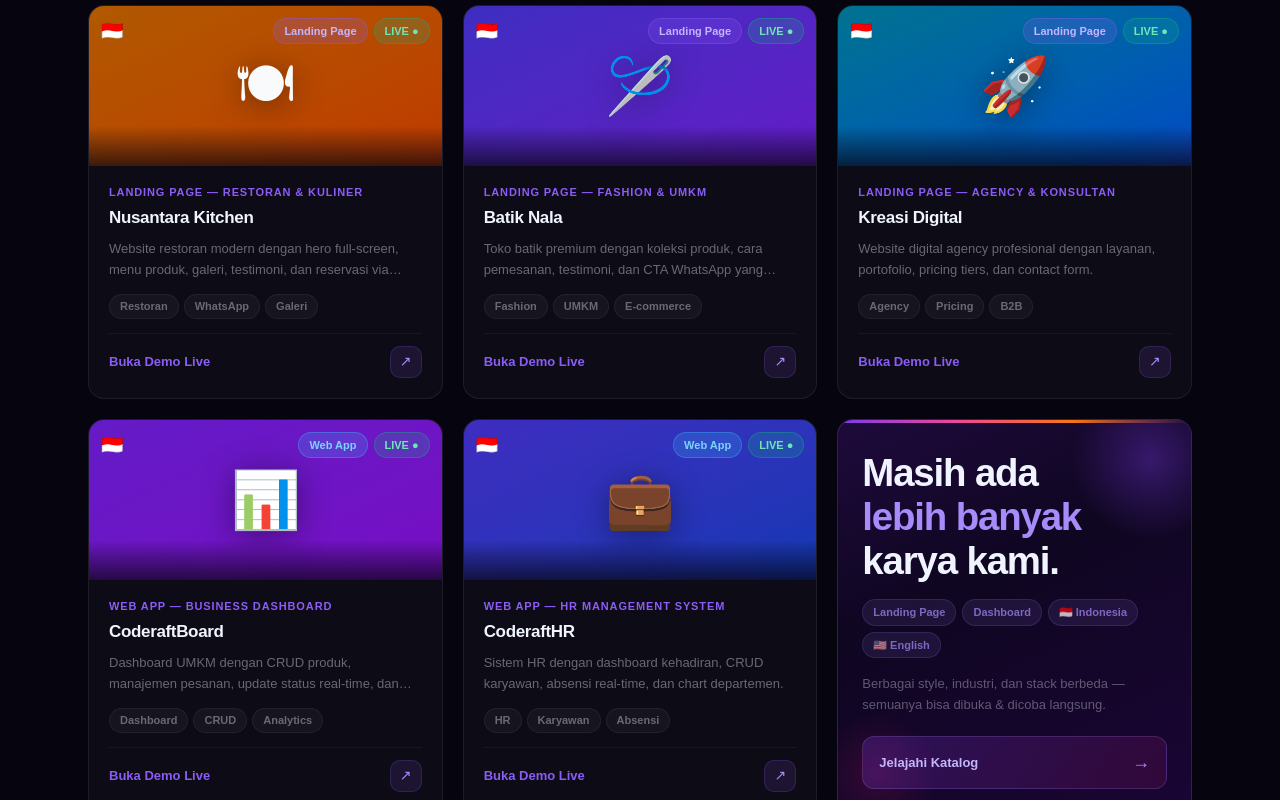
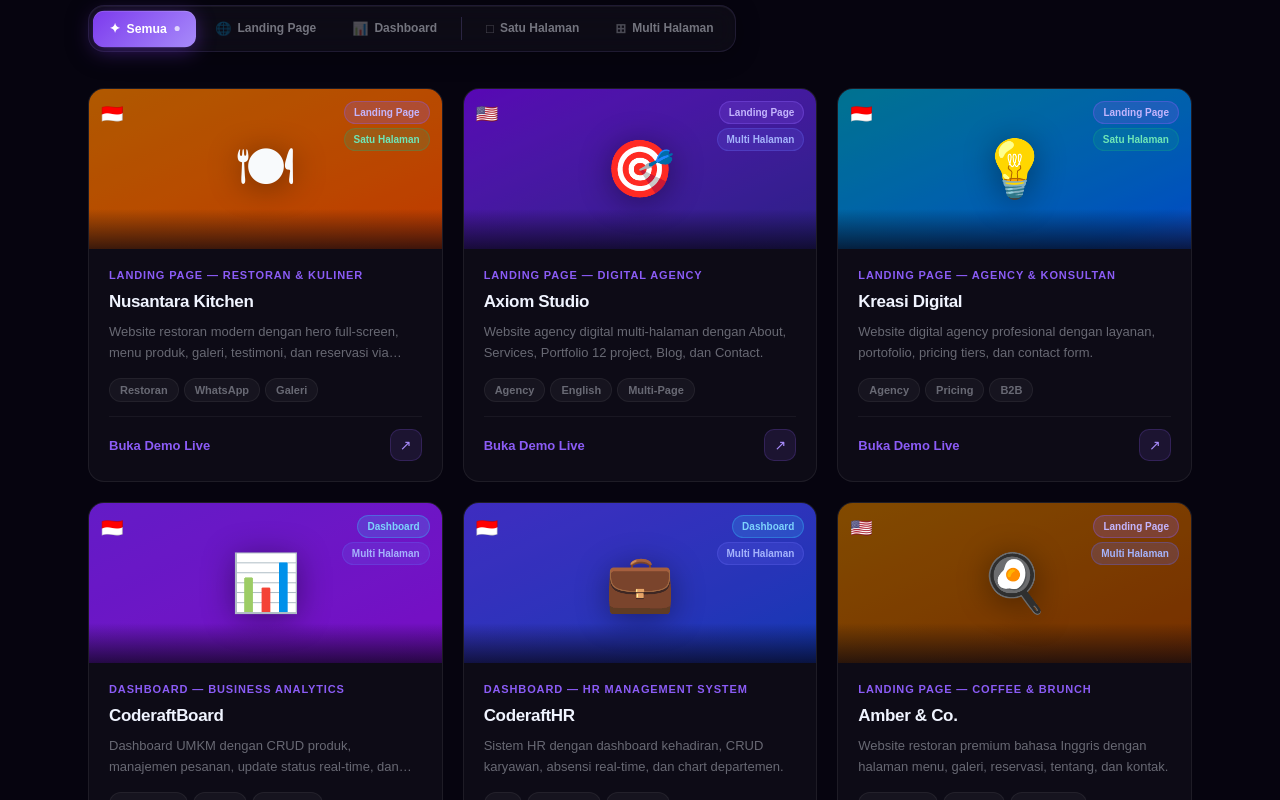
Before and after one commit to coderaft-studio/coderaft-studio, a Next.js app: page / in a window 1280 px wide. Shown: the part 2420-3220 px from the top of the page. Built offline with nearby package versions, Linux system fonts and the light colour scheme.

Commit message:
Update Portofolio.js

```diff
--- a/components/Portofolio.js
+++ b/components/Portofolio.js
@@ -1,69 +1,73 @@
 "use client";
+import { useState } from "react";
 
 const demos = [
-  {
-    title: "Nusantara Kitchen",
-    subcat: "Landing Page — Restoran & Kuliner",
-    desc: "Website restoran modern dengan hero full-screen, menu produk, galeri, testimoni, dan reservasi via WhatsApp.",
-    url: "https://resto.coderaft.web.id",
-    color: "from-amber-600 to-orange-600",
-    emoji: "🍽",
-    cat: "Landing Page",
-    lang: "id",
-    tags: ["Restoran", "WhatsApp", "Galeri"],
-  },
-  {
-    title: "Batik Nala",
-    subcat: "Landing Page — Fashion & UMKM",
-    desc: "Toko batik premium dengan koleksi produk, cara pemesanan, testimoni, dan CTA WhatsApp yang optimal.",
-    url: "https://batik.coderaft.web.id",
-    color: "from-indigo-600 to-violet-600",
-    emoji: "🪡",
-    cat: "Landing Page",
-    lang: "id",
-    tags: ["Fashion", "UMKM", "E-commerce"],
-  },
-  {
-    title: "Kreasi Digital",
-    subcat: "Landing Page — Agency & Konsultan",
-    desc: "Website digital agency profesional dengan layanan, portofolio, pricing tiers, dan contact form.",
-    url: "https://kreasi.coderaft.web.id",
-    color: "from-cyan-600 to-blue-600",
-    emoji: "🚀",
-    cat: "Landing Page",
-    lang: "id",
-    tags: ["Agency", "Pricing", "B2B"],
-  },
-  {
-    title: "CoderaftBoard",
-    subcat: "Web App — Business Dashboard",
-    desc: "Dashboard UMKM dengan CRUD produk, manajemen pesanan, update status real-time, dan analytics.",
-    url: "https://board.coderaft.web.id",
-    color: "from-violet-600 to-purple-600",
-    emoji: "📊",
-    cat: "Web App",
-    lang: "id",
-    tags: ["Dashboard", "CRUD", "Analytics"],
-  },
-  {
-    title: "CoderaftHR",
-    subcat: "Web App — HR Management System",
-    desc: "Sistem HR dengan dashboard kehadiran, CRUD karyawan, absensi real-time, dan chart departemen.",
-    url: "https://hr.coderaft.web.id",
-    color: "from-indigo-600 to-blue-700",
-    emoji: "💼",
-    cat: "Web App",
-    lang: "id",
-    tags: ["HR", "Karyawan", "Absensi"],
-  },
+  { title:"Nusantara Kitchen", subcat:"Landing Page — Restoran & Kuliner",    desc:"Website restoran modern dengan hero full-screen, menu produk, galeri, testimoni, dan reservasi via WhatsApp.",            url:"https://resto.coderaft.web.id",    color:"from-amber-600 to-orange-600",   emoji:"🍽",  cat:"Landing Page", lang:"id", pageType:"satu",  tags:["Restoran","WhatsApp","Galeri"] },
+  { title:"Axiom Studio",      subcat:"Landing Page — Digital Agency",         desc:"Website agency digital multi-halaman dengan About, Services, Portfolio 12 project, Blog, dan Contact.",                    url:"https://axiom.coderaft.web.id",    color:"from-violet-700 to-indigo-800",  emoji:"🎯",  cat:"Landing Page", lang:"en", pageType:"multi", tags:["Agency","English","Multi-Page"] },
+  { title:"Kreasi Digital",    subcat:"Landing Page — Agency & Konsultan",     desc:"Website digital agency profesional dengan layanan, portofolio, pricing tiers, dan contact form.",                           url:"https://kreasi.coderaft.web.id",   color:"from-cyan-600 to-blue-600",      emoji:"💡",  cat:"Landing Page", lang:"id", pageType:"satu",  tags:["Agency","Pricing","B2B"] },
+  { title:"CoderaftBoard",     subcat:"Dashboard — Business Analytics",        desc:"Dashboard UMKM dengan CRUD produk, manajemen pesanan, update status real-time, dan analytics.",                             url:"https://board.coderaft.web.id",    color:"from-violet-600 to-purple-600",  emoji:"📊",  cat:"Dashboard",    lang:"id", pageType:"multi", tags:["Dashboard","CRUD","Analytics"] },
+  { title:"CoderaftHR",        subcat:"Dashboard — HR Management System",      desc:"Sistem HR dengan dashboard kehadiran, CRUD karyawan, absensi real-time, dan chart departemen.",                              url:"https://hr.coderaft.web.id",       color:"from-indigo-600 to-blue-700",    emoji:"💼",  cat:"Dashboard",    lang:"id", pageType:"multi", tags:["HR","Karyawan","Absensi"] },
+  { title:"Amber & Co.",       subcat:"Landing Page — Coffee & Brunch",        desc:"Website restoran premium bahasa Inggris dengan halaman menu, galeri, reservasi, tentang, dan kontak.",                     url:"https://amber.coderaft.web.id",    color:"from-yellow-700 to-amber-800",   emoji:"🍳",  cat:"Landing Page", lang:"en", pageType:"multi", tags:["Restaurant","English","Multi-Page"] },
+  { title:"Voyaje",            subcat:"Landing Page — Travel App",             desc:"Landing page aplikasi travel berbahasa Inggris dengan 7 halaman: Fitur, Galeri, Testimoni, Harga, Kontak.",                url:"https://voyaje.coderaft.web.id",   color:"from-teal-500 to-cyan-600",      emoji:"✈️", cat:"Landing Page", lang:"en", pageType:"multi", tags:["Travel","English","App"] },
+  { title:"Batik Nala",        subcat:"Landing Page — Fashion & UMKM",         desc:"Toko batik premium dengan koleksi produk, cara pemesanan, testimoni, dan CTA WhatsApp yang optimal.",                     url:"https://batik.coderaft.web.id",    color:"from-indigo-600 to-violet-600",  emoji:"🪡",  cat:"Landing Page", lang:"id", pageType:"satu",  tags:["Fashion","UMKM","E-commerce"] },
+];
+
+const FILTERS = [
+  { key:"semua",     label:"Semua" },
+  { key:"landing",   label:"Landing Page" },
+  { key:"dashboard", label:"Dashboard" },
+  { key:"satu",      label:"Satu Halaman" },
+  { key:"multi",     label:"Multi Halaman" },
 ];
 
 const catStyle = {
-  "Landing Page": { bg: "rgba(139,92,246,0.2)",  text: "#c4b5fd", border: "rgba(139,92,246,0.35)" },
-  "Web App":      { bg: "rgba(56,189,248,0.2)",  text: "#7dd3fc", border: "rgba(56,189,248,0.35)" },
+  "Landing Page": { bg:"rgba(139,92,246,0.2)", text:"#c4b5fd", border:"rgba(139,92,246,0.35)" },
+  "Dashboard":    { bg:"rgba(56,189,248,0.2)", text:"#7dd3fc", border:"rgba(56,189,248,0.35)" },
 };
 
+function FilterBtn({ f, active, setActive }) {
+  const isActive = active === f.key;
+  return (
+    <button onClick={() => setActive(f.key)}
+      style={{
+        display:"flex", alignItems:"center", gap:"6px",
+        padding:"8px 16px", borderRadius:"11px",
+        fontSize:"12px", fontWeight:700, cursor:"pointer",
+        fontFamily:"inherit", transition:"all .25s",
+        background: isActive
+          ? "linear-gradient(135deg,#7c3aed,#a78bfa)"
+          : "transparent",
+        color: isActive ? "#fff" : "rgba(240,244,255,0.45)",
+        border: "none",
+        boxShadow: isActive
+          ? "0 4px 20px rgba(124,58,237,0.4), inset 0 1px 0 rgba(255,255,255,0.15)"
+          : "none",
+        transform: isActive ? "scale(1.02)" : "scale(1)",
+        whiteSpace:"nowrap",
+      }}
+      onMouseEnter={e => { if (!isActive) e.currentTarget.style.color = "rgba(240,244,255,0.85)"; e.currentTarget.style.background = isActive ? "linear-gradient(135deg,#7c3aed,#a78bfa)" : "rgba(255,255,255,0.06)"; }}
+      onMouseLeave={e => { if (!isActive) { e.currentTarget.style.color = "rgba(240,244,255,0.45)"; e.currentTarget.style.background = "transparent"; } }}>
+      <span style={{ fontSize:"13px", opacity: isActive ? 1 : 0.6 }}>{f.icon}</span>
+      {f.label}
+      {isActive && (
+        <span style={{ width:"5px", height:"5px", borderRadius:"50%", background:"rgba(255,255,255,0.7)", flexShrink:0, marginLeft:"2px" }}/>
+      )}
+    </button>
+  );
+}
+
 export default function Portofolio() {
+  const [active, setActive] = useState("semua");
+
+  const filtered = demos.filter(d => {
+    if (active === "semua")     return true;
+    if (active === "landing")   return d.cat === "Landing Page";
+    if (active === "dashboard") return d.cat === "Dashboard";
+    if (active === "satu")      return d.pageType === "satu";
+    if (active === "multi")     return d.pageType === "multi";
+    return true;
+  });
+
   return (
     <section id="portofolio" className="py-16 md:py-24" style={{ background: "#06040f" }}>
       <div className="max-w-6xl mx-auto px-4 sm:px-6">
@@ -79,17 +83,46 @@ export default function Portofolio() {
               </span>
             </h2>
           </div>
-          <a href="https://demos.coderaft.web.id" target="_blank" rel="noopener noreferrer"
-            className="flex items-center gap-2 font-bold text-sm transition-all hover:gap-3"
-            style={{ color: "#a78bfa", textDecoration: "none" }}>
-            Lihat semua demo →
-          </a>
         </div>
 
-        {/* Cards Grid — same style as coderaft-demos catalog */}
+        {/* Filter bar — premium grouped design */}
+        <div style={{ marginBottom:"36px" }}>
+          {/* Main container */}
+          <div style={{
+            display:"inline-flex", flexWrap:"wrap", gap:"4px",
+            padding:"5px", borderRadius:"16px",
+            background:"rgba(255,255,255,0.03)",
+            border:"1px solid rgba(167,139,250,0.12)",
+            backdropFilter:"blur(12px)",
+            boxShadow:"0 4px 24px rgba(0,0,0,0.3), inset 0 1px 0 rgba(255,255,255,0.05)",
+          }}>
+            {/* Group 1: Tipe */}
+            {[
+              { key:"semua",     label:"Semua",        icon:"✦" },
+              { key:"landing",   label:"Landing Page",  icon:"🌐" },
+              { key:"dashboard", label:"Dashboard",     icon:"📊" },
+            ].map(f => (
+              <FilterBtn key={f.key} f={f} active={active} setActive={setActive}/>
+            ))}
+
+            {/* Divider */}
+            <div style={{ width:"1px", background:"rgba(167,139,250,0.2)", margin:"6px 4px", flexShrink:0 }}/>
+
+            {/* Group 2: Struktur halaman */}
+            {[
+              { key:"satu",  label:"Satu Halaman",  icon:"□" },
+              { key:"multi", label:"Multi Halaman", icon:"⊞" },
+            ].map(f => (
+              <FilterBtn key={f.key} f={f} active={active} setActive={setActive}/>
+            ))}
+          </div>
+
+        </div>
+
+        {/* Cards Grid */}
         <div className="grid sm:grid-cols-2 lg:grid-cols-3 gap-5 mb-5">
-          {demos.map((d) => {
-            const cs = catStyle[d.cat];
+          {filtered.map((d) => {
+            const cs = catStyle[d.cat] || catStyle["Landing Page"];
             return (
               <a key={d.title} href={d.url} target="_blank" rel="noopener noreferrer"
                 style={{ textDecoration: "none", display: "block" }}>
@@ -128,13 +161,13 @@ export default function Portofolio() {
                       {d.lang === "en" ? "🇺🇸" : "🇮🇩"}
                     </div>
 
-                    {/* Cat + Live badge */}
-                    <div style={{ position: "absolute", top: "12px", right: "12px", zIndex: 2, display: "flex", gap: "6px" }}>
-                      <span style={{ fontSize: "11px", fontWeight: 700, padding: "4px 10px", borderRadius: "100px", background: cs.bg, color: cs.text, border: `1px solid ${cs.border}`, backdropFilter: "blur(8px)" }}>
+                    {/* Badges: cat + page type */}
+                    <div style={{ position:"absolute", top:"12px", right:"12px", zIndex:2, display:"flex", flexDirection:"column", gap:"4px", alignItems:"flex-end" }}>
+                      <span style={{ fontSize:"10px", fontWeight:700, padding:"3px 9px", borderRadius:"100px", background:cs.bg, color:cs.text, border:`1px solid ${cs.border}`, backdropFilter:"blur(8px)", whiteSpace:"nowrap" }}>
                         {d.cat}
                       </span>
-                      <span style={{ fontSize: "11px", fontWeight: 700, padding: "4px 10px", borderRadius: "100px", background: "rgba(16,185,129,0.2)", color: "#6ee7b7", border: "1px solid rgba(16,185,129,0.35)", backdropFilter: "blur(8px)" }}>
-                        LIVE ●
+                      <span style={{ fontSize:"10px", fontWeight:700, padding:"3px 9px", borderRadius:"100px", background: d.pageType==="multi" ? "rgba(99,102,241,0.2)" : "rgba(16,185,129,0.15)", color: d.pageType==="multi" ? "#a5b4fc" : "#6ee7b7", border: d.pageType==="multi" ? "1px solid rgba(99,102,241,0.3)" : "1px solid rgba(16,185,129,0.25)", backdropFilter:"blur(8px)", whiteSpace:"nowrap" }}>
+                        {d.pageType === "multi" ? "Multi Halaman" : "Satu Halaman"}
                       </span>
                     </div>
 
@@ -177,76 +210,66 @@ export default function Portofolio() {
             );
           })}
 
-          {/* Lihat Semua Demo — style unik, bukan card biasa */}
+        </div>
+
+        {/* CTA bar — selalu muncul, di luar grid */}
         <a href="https://demos.coderaft.web.id" target="_blank" rel="noopener noreferrer"
-            style={{ textDecoration: "none", display: "block", height: "100%" }}>
+          style={{ textDecoration: "none", display: "block", marginTop: "16px" }}>
           <div
             style={{
-                borderRadius: "16px", overflow: "hidden", cursor: "pointer",
-                height: "100%", display: "flex", flexDirection: "column",
-                position: "relative",
-                background: "linear-gradient(155deg,#1e0a3c 0%,#0f0621 40%,#1a0535 100%)",
+              borderRadius: "16px", overflow: "hidden", position: "relative",
+              background: "linear-gradient(135deg,#1e0a3c 0%,#0f0621 60%,#1a0535 100%)",
               border: "1px solid rgba(167,139,250,0.2)",
               transition: "all 0.3s ease",
             }}
             onMouseEnter={e => {
-                e.currentTarget.style.transform = "translateY(-4px)";
               e.currentTarget.style.border = "1px solid rgba(167,139,250,0.5)";
-                e.currentTarget.style.boxShadow = "0 24px 64px rgba(124,58,237,0.25)";
+              e.currentTarget.style.boxShadow = "0 16px 48px rgba(124,58,237,0.2)";
             }}
             onMouseLeave={e => {
-                e.currentTarget.style.transform = "translateY(0)";
               e.currentTarget.style.border = "1px solid rgba(167,139,250,0.2)";
               e.currentTarget.style.boxShadow = "none";
             }}>
 
             {/* Decorative glows */}
-              <div style={{ position: "absolute", top: "-40px", right: "-40px", width: "160px", height: "160px", borderRadius: "50%", background: "radial-gradient(circle,rgba(124,58,237,0.35),transparent 70%)", pointerEvents: "none" }} />
-              <div style={{ position: "absolute", bottom: "-20px", left: "-20px", width: "120px", height: "120px", borderRadius: "50%", background: "radial-gradient(circle,rgba(190,24,93,0.2),transparent 70%)", pointerEvents: "none" }} />
+            <div style={{ position:"absolute", top:"-40px", right:"60px", width:"200px", height:"200px", borderRadius:"50%", background:"radial-gradient(circle,rgba(124,58,237,0.25),transparent 70%)", pointerEvents:"none" }}/>
+            <div style={{ position:"absolute", bottom:"-30px", left:"30%", width:"160px", height:"160px", borderRadius:"50%", background:"radial-gradient(circle,rgba(190,24,93,0.15),transparent 70%)", pointerEvents:"none" }}/>
 
-              {/* Top stripe accent */}
-              <div style={{ height: "3px", background: "linear-gradient(90deg,#7c3aed,#ec4899,#f97316,transparent)", flexShrink: 0 }} />
+            {/* Top stripe */}
+            <div style={{ height:"3px", background:"linear-gradient(90deg,#7c3aed,#ec4899,#f97316,transparent)" }}/>
 
-              {/* Main content */}
-              <div style={{ flex: 1, display: "flex", flexDirection: "column", padding: "28px 24px 24px", position: "relative", zIndex: 1 }}>
-
-                {/* Big text headline — no gradient clip to avoid rendering bug */}
-                <div style={{ fontSize: "clamp(1.8rem,3.5vw,2.4rem)", fontWeight: 900, lineHeight: "1.15", letterSpacing: "-0.03em", marginBottom: "16px", color: "#f0f4ff" }}>
-                  Masih ada<br />
-                  <span style={{ color: "#a78bfa" }}>lebih banyak</span><br />
-                  karya kami.
+            <div style={{ display:"flex", alignItems:"center", justifyContent:"space-between", flexWrap:"wrap", gap:"16px", padding:"24px 28px", position:"relative", zIndex:1 }}>
+              {/* Left */}
+              <div style={{ display:"flex", alignItems:"center", gap:"20px", flexWrap:"wrap" }}>
+                <div>
+                  <div style={{ fontSize:"18px", fontWeight:900, color:"#f0f4ff", letterSpacing:"-0.02em" }}>
+                    Masih ada lebih banyak karya kami.{" "}
+                    <span style={{ color:"#a78bfa" }}>20+ demo siap lihat.</span>
                   </div>
-
-                {/* Tags */}
-                <div style={{ display: "flex", flexWrap: "wrap", gap: "6px", marginBottom: "16px" }}>
-                  {["Landing Page", "Dashboard", "🇮🇩 Indonesia", "🇺🇸 English"].map(t => (
-                    <span key={t} style={{ fontSize: "11px", fontWeight: 600, padding: "4px 10px", borderRadius: "100px", background: "rgba(167,139,250,0.1)", color: "rgba(167,139,250,0.7)", border: "1px solid rgba(167,139,250,0.15)" }}>
-                      {t}
-                    </span>
+                  <div style={{ fontSize:"13px", color:"rgba(240,244,255,0.35)", marginTop:"4px" }}>
+                    Landing Page, Dashboard, Bahasa Indonesia & English — semuanya bisa dicoba langsung.
+                  </div>
+                </div>
+                <div style={{ display:"flex", gap:"6px", flexWrap:"wrap" }}>
+                  {["Landing Page","Dashboard","🇮🇩 ID","🇺🇸 EN"].map(t=>(
+                    <span key={t} style={{ fontSize:"11px", fontWeight:600, padding:"3px 10px", borderRadius:"100px", background:"rgba(167,139,250,0.1)", color:"rgba(167,139,250,0.65)", border:"1px solid rgba(167,139,250,0.15)", whiteSpace:"nowrap" }}>{t}</span>
                   ))}
                 </div>
-
-                <p style={{ fontSize: "13px", lineHeight: "1.6", color: "rgba(240,244,255,0.35)", marginBottom: "0" }}>
-                  Berbagai style, industri, dan stack berbeda — semuanya bisa dibuka & dicoba langsung.
-                </p>
-
-                {/* CTA — push to bottom */}
-                <div style={{ marginTop: "auto", paddingTop: "20px" }}>
+              </div>
+              {/* Right CTA */}
               <div style={{
-                    display: "flex", alignItems: "center", justifyContent: "space-between",
-                    padding: "12px 16px", borderRadius: "12px",
-                    background: "linear-gradient(135deg,rgba(124,58,237,0.25),rgba(190,24,93,0.15))",
-                    border: "1px solid rgba(167,139,250,0.2)",
+                display:"flex", alignItems:"center", gap:"10px",
+                padding:"12px 24px", borderRadius:"12px", flexShrink:0,
+                background:"linear-gradient(135deg,rgba(124,58,237,0.3),rgba(190,24,93,0.2))",
+                border:"1px solid rgba(167,139,250,0.25)",
               }}>
-                    <span style={{ fontSize: "13px", fontWeight: 800, color: "#c4b5fd" }}>Jelajahi Katalog</span>
-                    <span style={{ fontSize: "18px", color: "#a78bfa" }}>→</span>
-                  </div>
+                <span style={{ fontSize:"14px", fontWeight:800, color:"#c4b5fd", whiteSpace:"nowrap" }}>Jelajahi Katalog Demo</span>
+                <span style={{ fontSize:"20px", color:"#a78bfa" }}>→</span>
               </div>
             </div>
           </div>
         </a>
       </div>
-      </div>
     </section>
   );
 }
```
Lines whose indentation alone changed are shown as unchanged.
